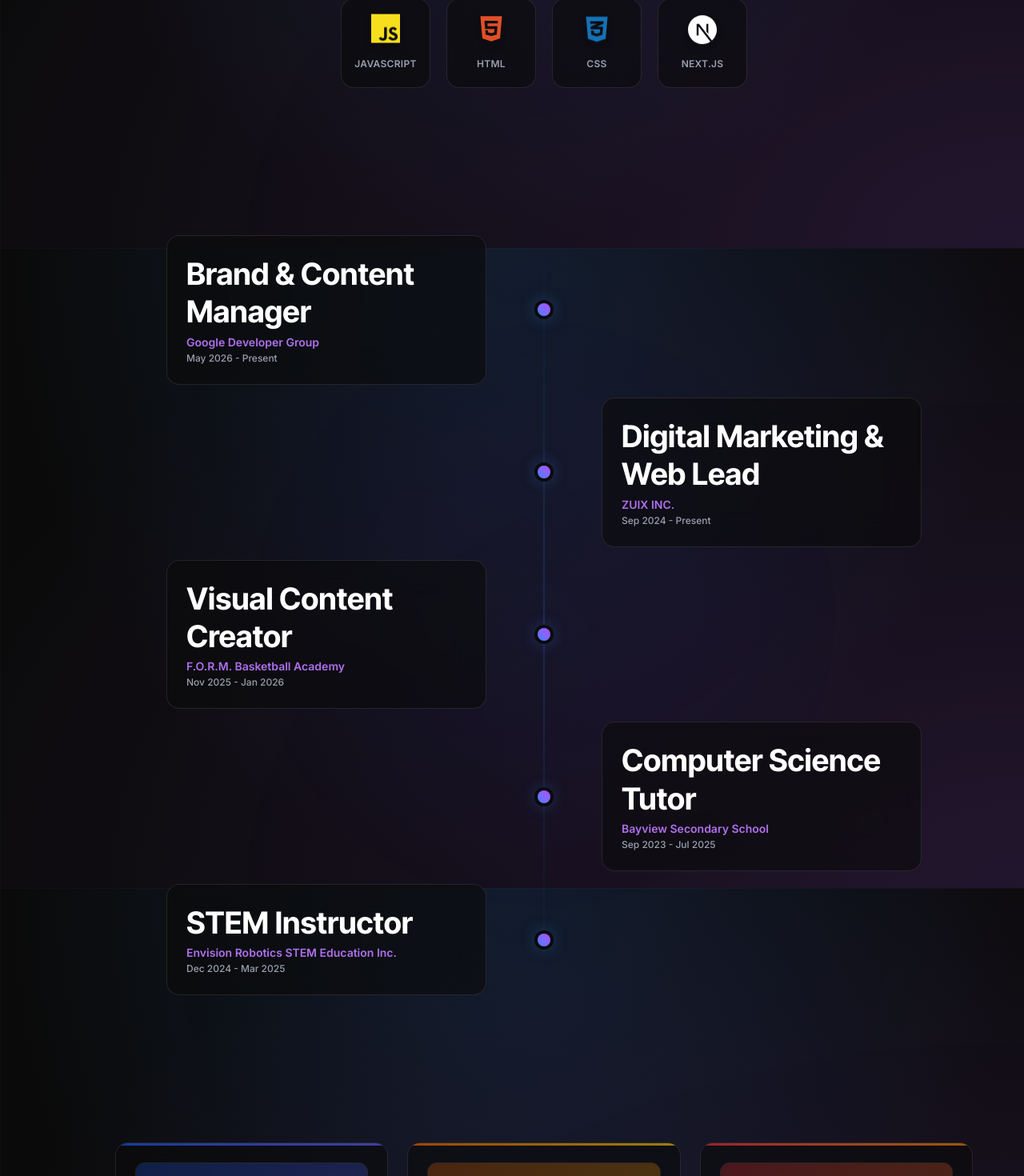
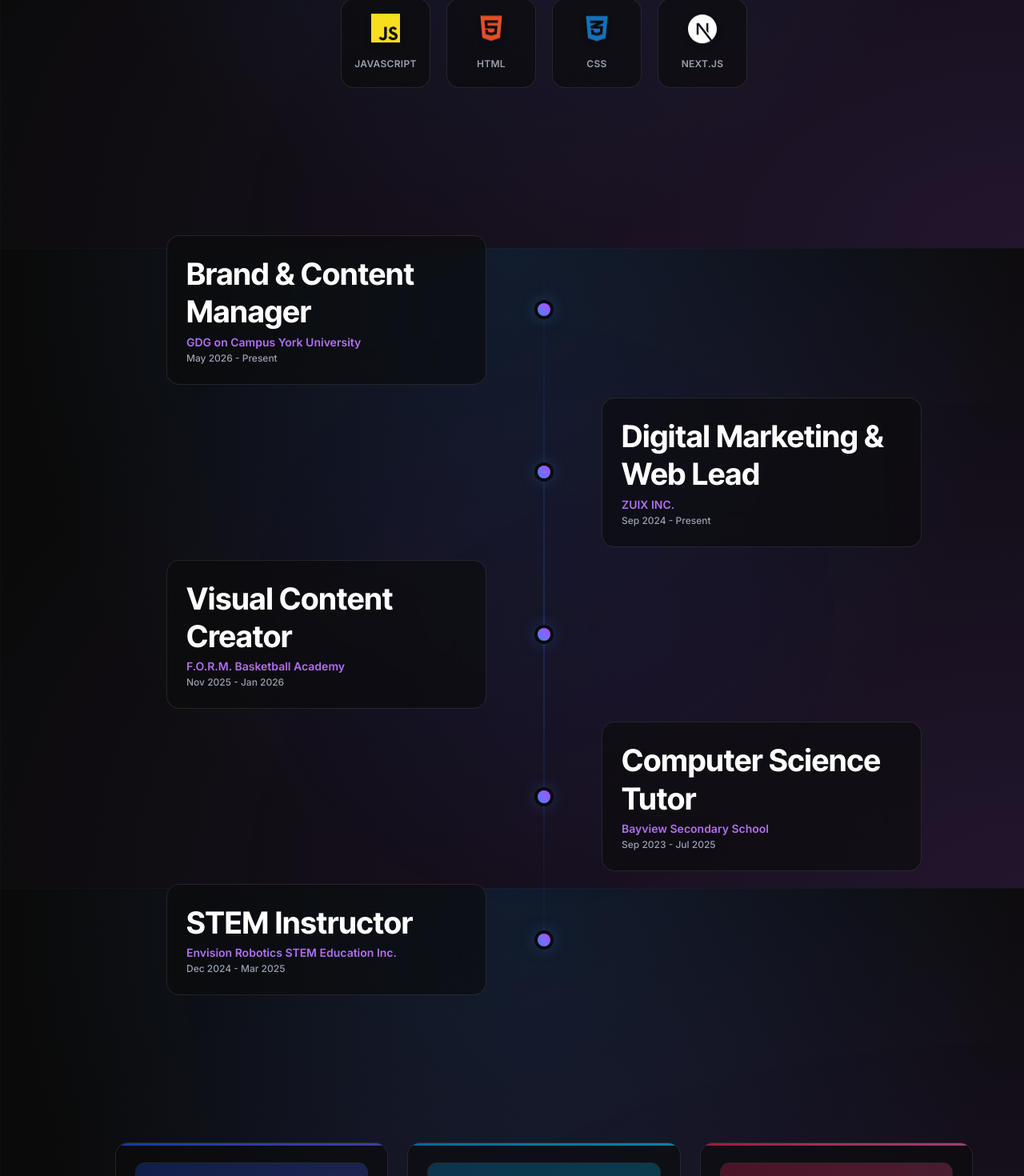
Before and after one commit to qwzynx/Portfolio, a Next.js app: page / in a window 1280 px wide. Shown: the part 1290-2760 px from the top of the page at 80% size. Built offline with nearby package versions, Linux system fonts and the light colour scheme.

Commit message:
Update Experience and projects

```diff
--- a/app/components/experience.tsx
+++ b/app/components/experience.tsx
@@ -7,15 +7,15 @@ import { X } from "lucide-react";
 const experiences = [
   {
     role: "Brand & Content Manager",
-    company: "Google Developer Group",
+    company: "GDG on Campus York University",
     date: "May 2026 - Present",
-    location: "North York, ON",
-    description: "Responsible for designing event posts and promotional graphics to maintain visual brand consistency across all digital platforms.",
+    location: "Toronto, Ontario, Canada",
+    description: "A chapter that restarted this year. Designed the posters and promotional graphics for the relaunch and for the chapter's first event, an info session at Google Toronto HQ with five industry speakers, and shot the photography for the day.",
     bullets: [
-      "Tasked with scheduling and publishing content, actively managing social platforms to grow online presence.",
-      "Monitor audience engagement metrics to optimize posting strategies and support the creation of marketing materials for major community events."
+      "Designed posters and promotional graphics for the chapter's relaunch and its debut event.",
+      "Shot event photography at Google Toronto HQ for an info session featuring five industry speakers."
     ],
-    tech: ["Social Media", "Design", "Content Creation", "Analytics"]
+    tech: ["Social Media", "Design", "Content Creation", "Photography"]
   },
   {
     role: "Digital Marketing & Web Lead",
--- a/app/components/projects.tsx
+++ b/app/components/projects.tsx
@@ -19,6 +19,39 @@ const projects = [
     gradient: "from-blue-600 to-indigo-500",
     github: "",
     live: "https://zuix.ca/",
+  },
+  {
+    title: "Anti-FOMO",
+    date: "June 2026 – Present",
+    description:
+      "An AI-powered student hub that aggregates 200+ live internships, events, and tech news from sources like Hacker News, Simplify, and Luma into a single dashboard. Includes secure YorkU eClass integration with native Duo 2FA support via a headless Playwright login flow.",
+    image: "",
+    tech: ["Next.js", "FastAPI", "TypeScript", "Python", "Playwright", "SQLAlchemy"],
+    gradient: "from-sky-500 to-cyan-400",
+    github: "https://github.com/qwzynx/anti-fomo",
+    live: "",
+  },
+  {
+    title: "Fretnote",
+    date: "July 2026",
+    description:
+      "A local-first songbook app for guitarists, built with Svelte and Tauri to run natively on desktop and Android from one codebase. Features a visual fretboard editor, chord and tab rendering, live transposition, a built-in metronome, and PDF export — with zero backend, everything lives in an on-device SQLite database.",
+    image: "",
+    tech: ["Tauri", "Svelte", "TypeScript", "Rust", "SQLite"],
+    gradient: "from-rose-500 to-pink-400",
+    github: "https://github.com/qwzynx/fretnote",
+    live: "https://fretnote-eight.vercel.app",
+  },
+  {
+    title: "Phone-As-Webcam",
+    date: "August 2026",
+    description:
+      "A Node.js tool that turns an iPhone into a Windows webcam with no app to install — the phone opens a page in Safari and streams video peer-to-peer over WebRTC straight into OBS Studio's Virtual Camera, with no cloud service or account required.",
+    image: "",
+    tech: ["Node.js", "WebRTC", "WebSockets"],
+    gradient: "from-teal-500 to-cyan-400",
+    github: "https://github.com/qwzynx/Phone-As-Webcam",
+    live: "",
   },
   {
     title: "ENG1102",
@@ -46,9 +79,9 @@ const projects = [
     title: "FOMO",
     date: "April 2026",
     description:
-      "A Python-based project developed to explore specific concepts or solve a problem. It leverages Python's extensive ecosystem to deliver its functionality.",
+      "A terminal-based personal news and events digest that scrapes tech news, Hacker News, and York University event pages, scores every item against custom-weighted interest keywords, and prints a ranked dashboard of what's actually worth your attention.",
     image: "",
-    tech: ["Python"],
+    tech: ["Python", "BeautifulSoup4", "SQLite", "Web Scraping"],
     gradient: "from-green-500 to-emerald-400",
     github: "https://github.com/qwzynx/FOMO",
     live: "",
```
